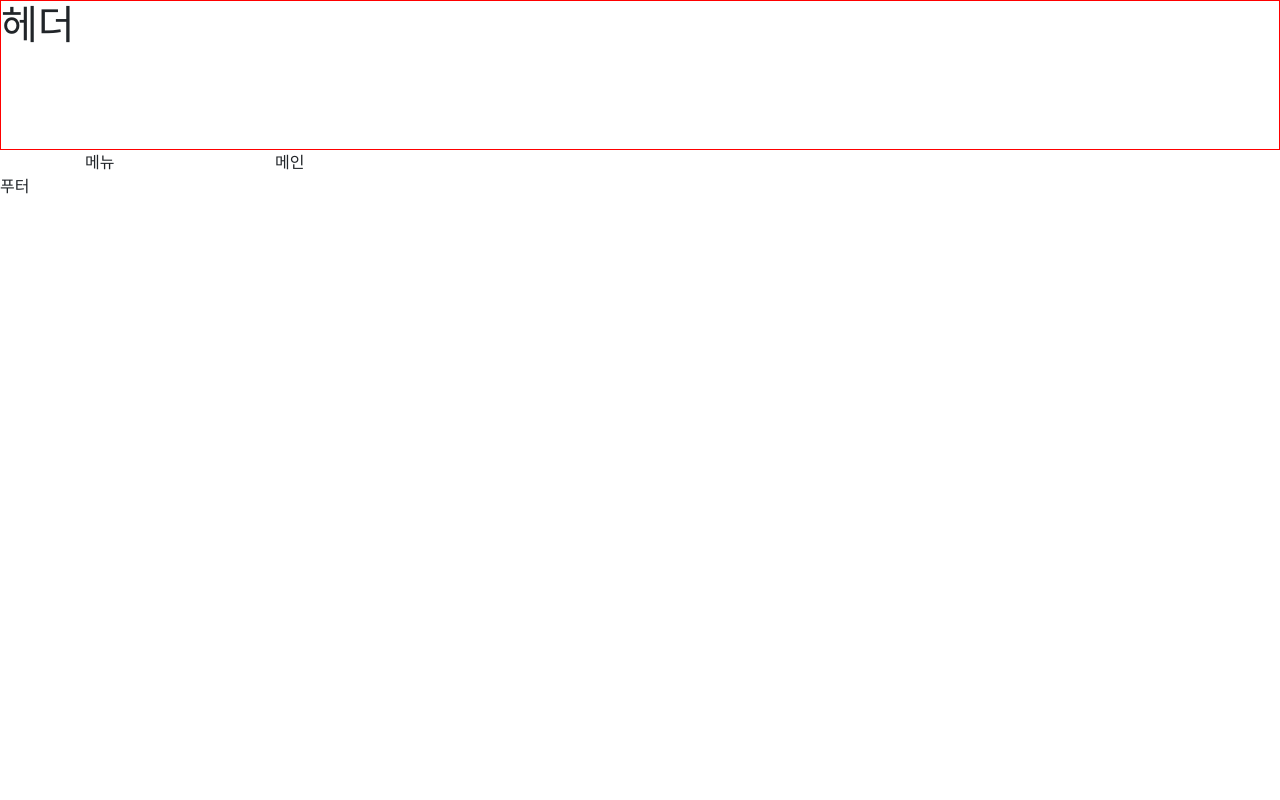
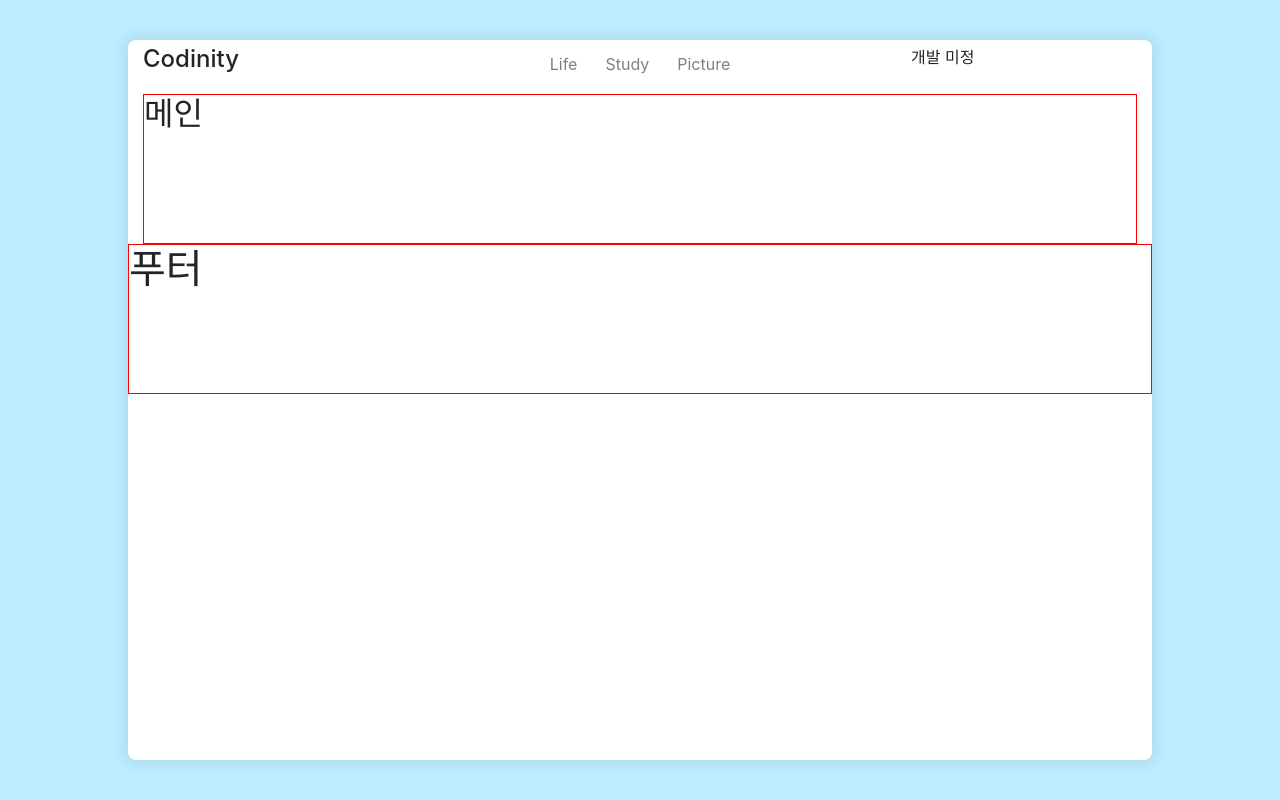
Before and after one commit to BaeSeongwon/codinity, a Vue app: page / in a window 1280 px wide. Built offline with nearby package versions, Linux system fonts and the light colour scheme.

Commit message:
헤더 바디 푸터 컴포넌트 추가 및 파이어베이스 연동 완료

```diff
--- a/package.json
+++ b/package.json
@@ -12,6 +12,7 @@
     "build": "node build/build.js"
   },
   "dependencies": {
+    "firebase": "^5.3.0",
     "vue": "^2.5.2",
     "vue-router": "^3.0.1"
   },
--- a/src/App.vue
+++ b/src/App.vue
@@ -1,17 +1,12 @@
 <template>
-  <div id="app">
-    <vue-header/>
-    <div class="container">
-      <div class="row">
-        <div class="col-2">
-          <side-menu/>
-        </div>
-        <div class="col-10">
-          <router-view/>
-        </div>
+  <div class="app-container">
+    <div id="app" class="hc vc">
+      <vue-header/>
+      <div class="container">
+        <router-view/>
       </div>
+      <vue-footer/>
     </div>
-    <vue-footer/>
   </div>
 </template>
 
@@ -31,7 +26,37 @@ export default {
 </script>
 
 <style>
-#app {
+  #app {
+    position: absolute;
+    width: 80%;
+    height: 90%;
+    background-color: white;
+    border-radius: .5em;
+    box-shadow: 0px 0px 13px 5px #addbea;
+  }
 
-}
+  .app-container {
+    position: absolute;
+    width: 100%;
+    height: 100%;
+    background-color: #BDEEFF;
+  }
+
+  /* 가로 중앙 정렬 */
+  .hc {
+    width: 80%;
+    left: 0;
+    right: 0;
+    margin-left: auto;
+    margin-right: auto;
+  }
+
+  /* 세로 중앙 정렬 */
+  .vc {
+    height: 80%;
+    top: 0;
+    bottom: 0;
+    margin-top: auto;
+    margin-bottom: auto;
+  }
 </style>
--- a/src/components/Main.vue
+++ b/src/components/Main.vue
@@ -1,5 +1,7 @@
 <template>
-  <div>메인</div>
+  <div class="main-container">
+    <h2>메인</h2>
+  </div>
 </template>
 <script>
   export default {
@@ -7,5 +9,9 @@
   }
 </script>
 <style scoped>
-
+  .main-container{
+    width: 100%;
+    height: 150px;
+    border: 1px solid red;
+  }
 </style>
--- a/src/components/SideMenu.vue
+++ b/src/components/SideMenu.vue
@@ -1,5 +1,7 @@
 <template>
-  <div>메뉴</div>
+  <div class="side-container">
+    <h2>사이드 메뉴</h2>
+  </div>
 </template>
 <script>
   export default {
@@ -7,5 +9,9 @@
   }
 </script>
 <style scoped>
-
+  .side-container{
+    width: 100%;
+    height: 150px;
+    border: 1px solid red;
+  }
 </style>
--- a/src/components/VueFooter.vue
+++ b/src/components/VueFooter.vue
@@ -1,5 +1,7 @@
 <template>
-  <div>푸터</div>
+  <div class="footer-container">
+    <h1>푸터</h1>
+  </div>
 </template>
 <script>
   export default {
@@ -7,5 +9,9 @@
   }
 </script>
 <style scoped>
-
+  .footer-container{
+    width: 100%;
+    height: 150px;
+    border: 1px solid red;
+  }
 </style>
--- a/src/components/VueHeader.vue
+++ b/src/components/VueHeader.vue
@@ -1,17 +1,43 @@
 <template>
   <div class='header-container'>
-    <h1>헤더</h1>
+    <section class="container">
+      <div class="row">
+        <article class="col-3">
+          <h4>Codinity</h4>
+        </article>
+        <article class="col-6">
+          <vue-main-menu/>
+        </article>
+        <article class="col-3">
+          <div>
+            개발 미정
+          </div>
+        </article>
+      </div>
+    </section>
   </div>
 </template>
 <script>
+  import VueMainMenu from '@/components/VueMainMenu'
+
   export default {
-    name: 'VueHeader'
+    name: 'VueHeader',
+    components: {
+      vueMainMenu: VueMainMenu
+    }
   }
 </script>
 <style scoped>
-  .header-container{
+  h4 {
+    cursor: pointer;
+  }
+
+  .header-container {
     width: 100%;
-    height: 150px;
-    border: 1px solid red;
+    margin: 5px 0px;
+  }
+
+  article:nth-child(2) {
+    text-align: center;
   }
 </style>
--- /dev/null
+++ b/src/components/VueMainMenu.vue
@@ -0,0 +1,38 @@
+<template>
+  <div class="main-menu-container">
+    <ul>
+      <li>Life</li>
+      <li>Study</li>
+      <li>Picture</li>
+    </ul>
+  </div>
+</template>
+<script>
+  export default {
+    name: 'VueMainMenu'
+  }
+</script>
+<style scoped>
+  .main-menu-container {
+    display: inline-block;
+    margin: 7px 0px;
+  }
+
+  ul {
+    margin: 0px;
+    padding: 0px;
+  }
+
+  li {
+    list-style: none;
+    float: left;
+    padding: 0px 4px;
+    margin: 0px 10px;
+    cursor: pointer;
+    color: gray;
+  }
+
+  li:hover {
+    color: black;
+  }
+</style>
--- a/src/main.js
+++ b/src/main.js
@@ -3,8 +3,16 @@
 import Vue from 'vue'
 import App from './App'
 import router from './router'
+import * as firebase from 'firebase'
 
 Vue.config.productionTip = false
+
+let firebase_config = {
+  apiKey: "<API_KEY>",
+  authDomain: "https://codinity.firebaseio.com/",
+  databaseURL: "https://<DATABASE_NAME>.firebaseio.com",
+  storageBucket: "<BUCKET>.appspot.com",
+}
 
 /* eslint-disable no-new */
 new Vue({
```
Also changed, not shown: 1 other file (tests, documents, lock files or other folders).
